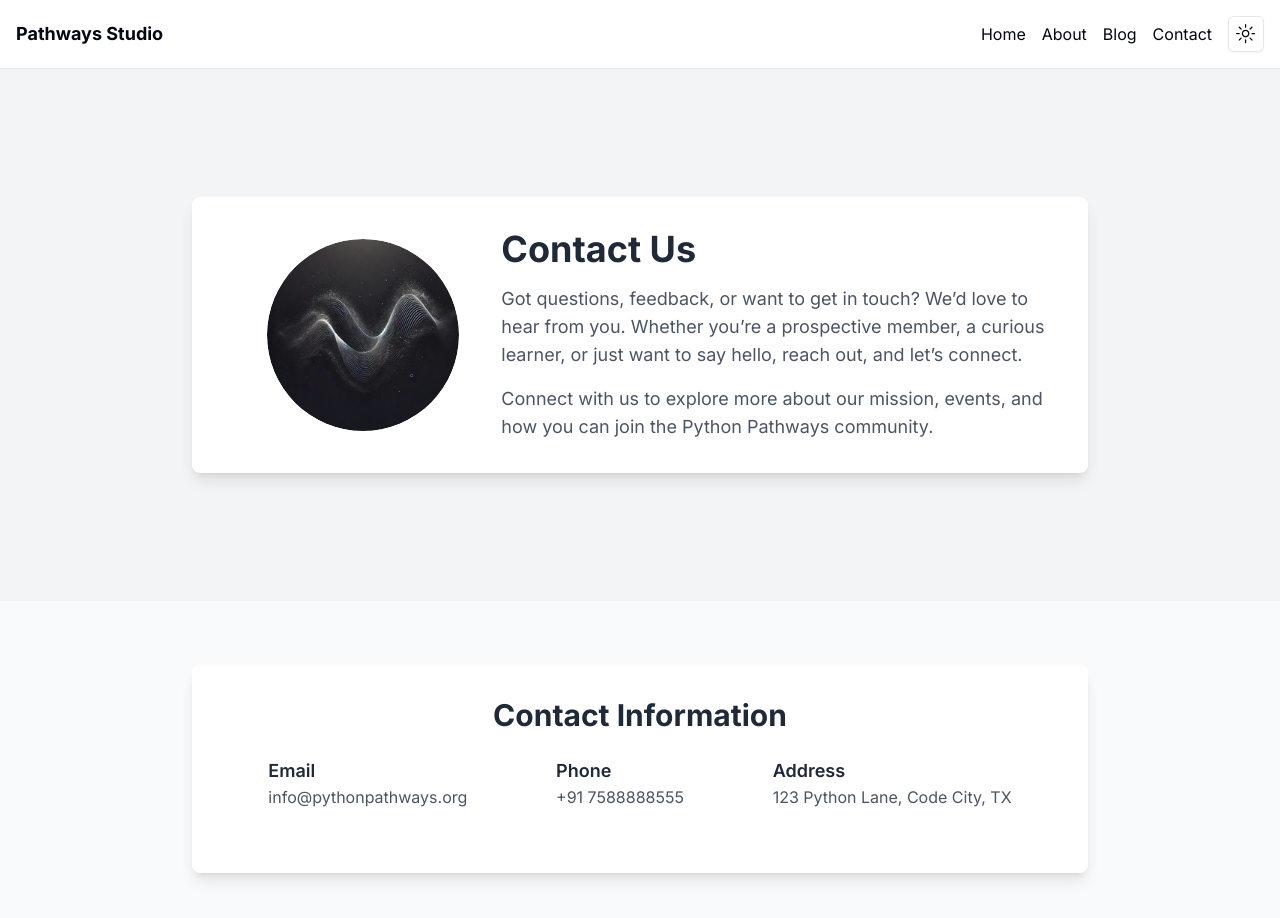
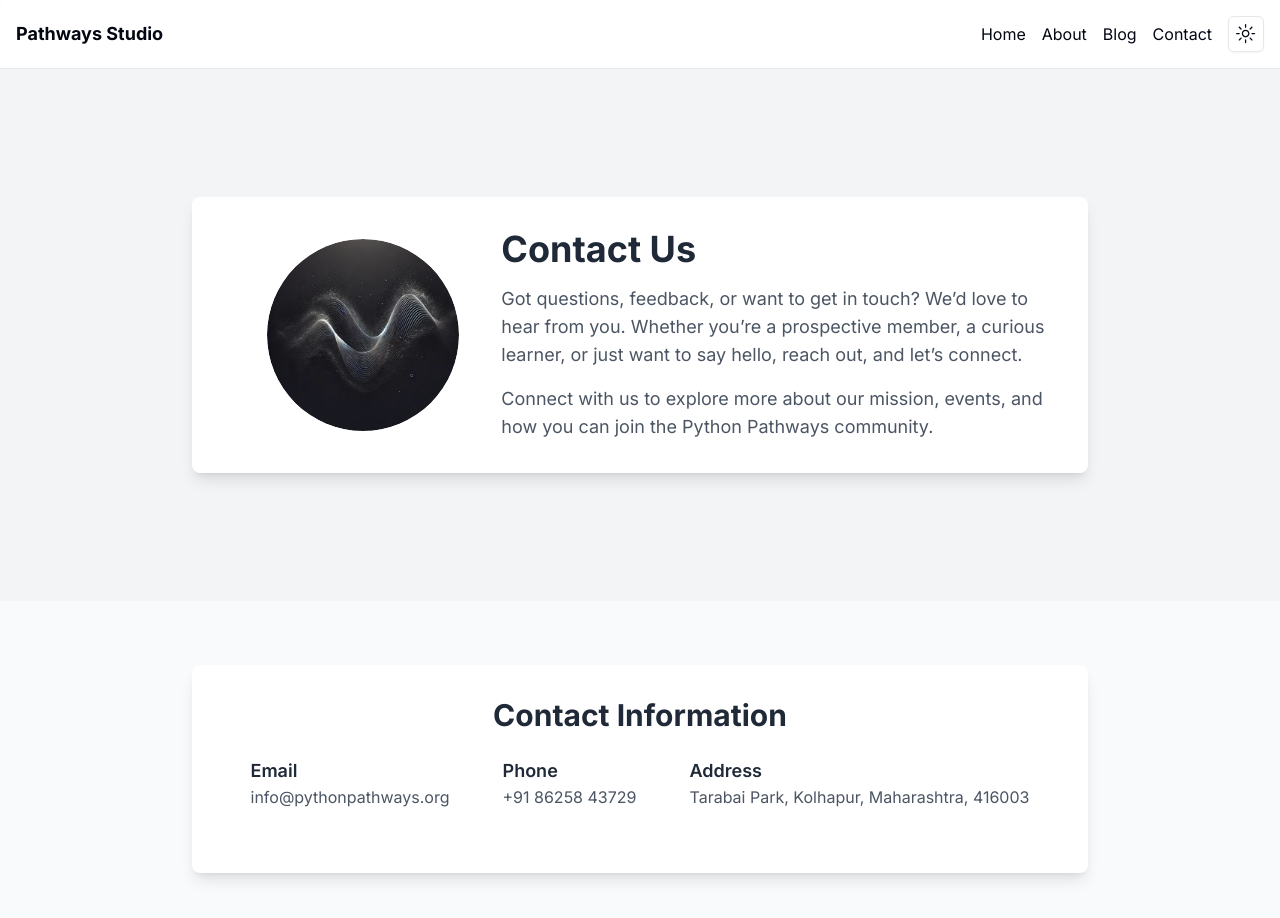
Before and after one commit to Ameycoder8853/python-pathways-blog, a Next.js app: page /contact in a window 1280 px wide. Shown: the top 918 px of the page. Built offline with nearby package versions, Linux system fonts and the light colour scheme.

Commit message:
Update page.js

```diff
--- a/app/contact/page.js
+++ b/app/contact/page.js
@@ -41,11 +41,11 @@ export default function Contact() {
             </div>
             <div className="text-center md:text-left mt-6 md:mt-0">
               <h3 className="text-lg font-semibold text-gray-800 dark:text-white">Phone</h3>
-              <p className="text-gray-600 dark:text-gray-50">+91 7588888555</p>
+              <p className="text-gray-600 dark:text-gray-50">+91 86258 43729</p>
             </div>
             <div className="text-center md:text-left mt-6 md:mt-0">
               <h3 className="text-lg font-semibold text-gray-800 dark:text-white">Address</h3>
-              <p className="text-gray-600 dark:text-gray-50">123 Python Lane, Code City, TX</p>
+              <p className="text-gray-600 dark:text-gray-50">Tarabai Park, Kolhapur, Maharashtra, 416003</p>
             </div>
           </div>
         </div>
```
